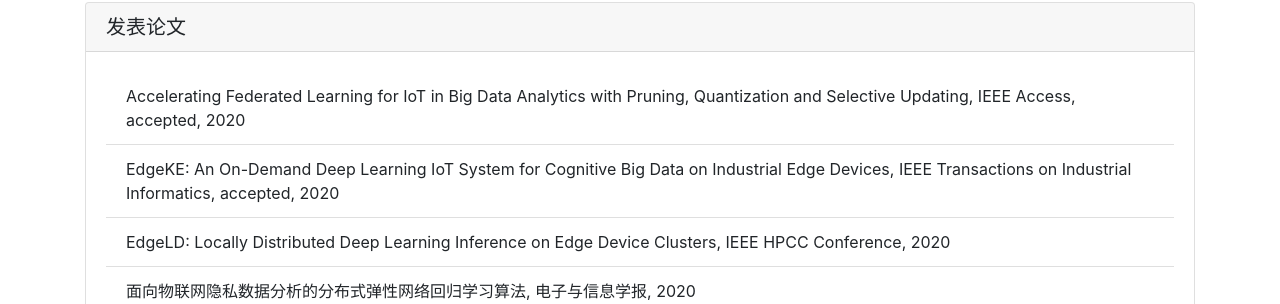
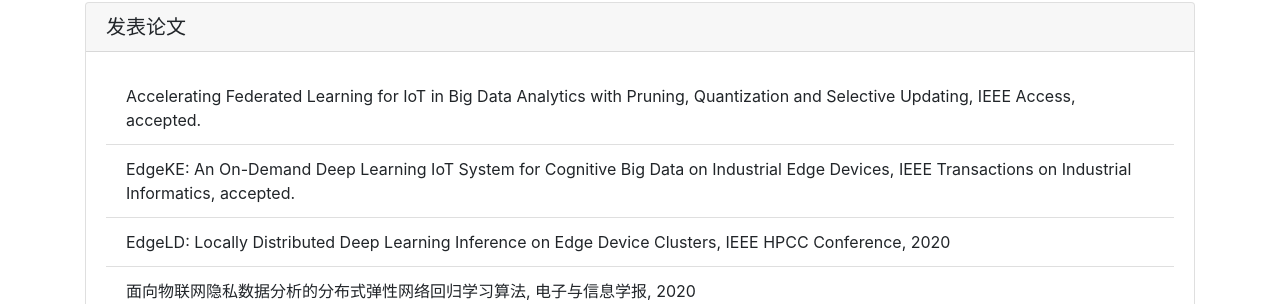
Before and after one commit to fangvv/Homepage, a Jekyll site: the page Edgecomp/index.html, which Jekyll copies as it is, in a window 1280 px wide and 900 px high, scrolled down 2326 px. Shown: the part 174-478 px from the top of the window. Built offline with Jekyll 4.4.1, drawn with Linux system fonts in a browser that asks for light colours; comment, search, counter and statistics services are not loaded.

Commit message:
Signed-off-by: fangvv <fangvv@gmail.com>

```diff
--- a/Edgecomp/index.html
+++ b/Edgecomp/index.html
@@ -127,8 +127,8 @@
   <h5 class="card-header">发表论文</h5>
   <div class="card-body">
     <ul class="list-group list-group-flush">
-      <li class="list-group-item">Accelerating Federated Learning for IoT in Big Data Analytics with Pruning, Quantization and Selective Updating, IEEE Access, accepted, 2020</li>
-      <li class="list-group-item">EdgeKE: An On-Demand Deep Learning IoT System for Cognitive Big Data on Industrial Edge Devices, IEEE Transactions on Industrial Informatics, accepted, 2020</li>
+      <li class="list-group-item">Accelerating Federated Learning for IoT in Big Data Analytics with Pruning, Quantization and Selective Updating, IEEE Access, accepted.</li>
+      <li class="list-group-item">EdgeKE: An On-Demand Deep Learning IoT System for Cognitive Big Data on Industrial Edge Devices, IEEE Transactions on Industrial Informatics, accepted.</li>
       <li class="list-group-item">EdgeLD: Locally Distributed Deep Learning Inference on Edge Device Clusters, IEEE HPCC Conference, 2020</li>
       <li class="list-group-item">面向物联网隐私数据分析的分布式弹性网络回归学习算法, 电子与信息学报, 2020</li>
       <li class="list-group-item">A Markov Approximation Algorithm for Computation Offloading and Resource Scheduling in Mobile Edge Computing, CyberDI Conference, 2019</li>
```
